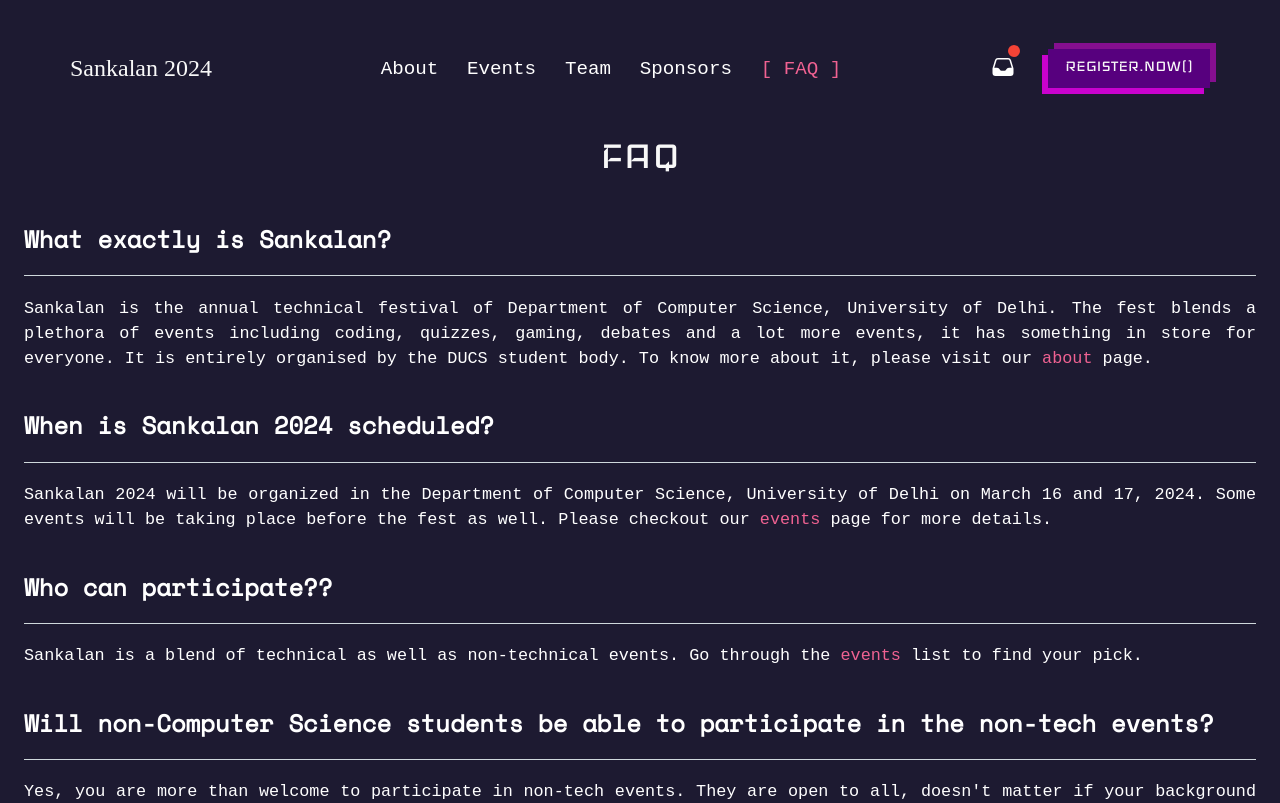
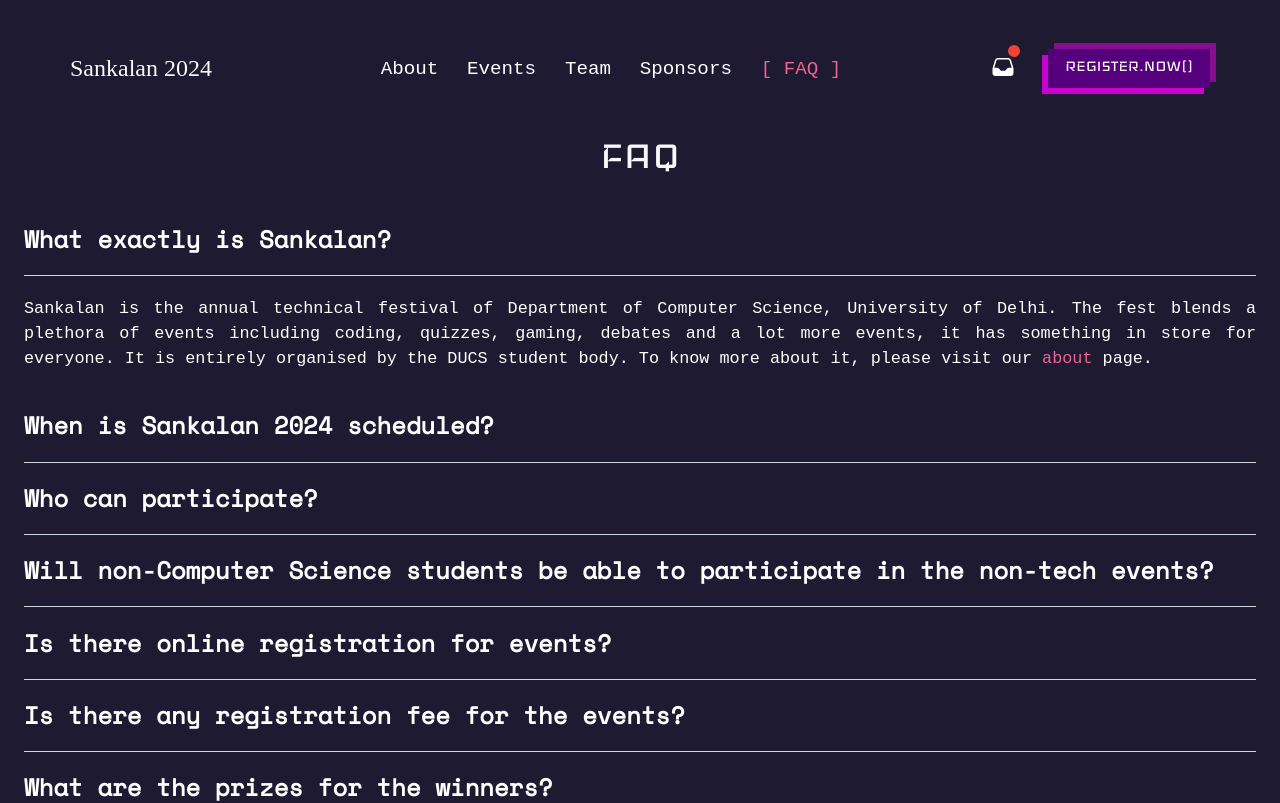
Before and after one commit to csdu/sankalan, a Next.js app: page /faq in a window 1280 px wide. Shown: the top 803 px of the page. Built offline with nearby package versions, Linux system fonts and the light colour scheme; a web font is replaced by a local one.

Commit message:
revert faq loading logic

```diff
--- a/data/faq.json
+++ b/data/faq.json
@@ -6,7 +6,7 @@
     "question": "When is Sankalan 2024 scheduled?",
     "answer": "Sankalan 2024 will be organized in the Department of Computer Science, University of Delhi on March 16 and 17, 2024. Some events will be taking place before the fest as well. Please checkout our <a class=\"text-pink-300\" href=\"/events\">events</a> page for more details. "
   }, {
-    "question": "Who can participate??",
+    "question": "Who can participate?",
     "answer": "Sankalan is a blend of technical as well as non-technical events. Go through the <a class=\"text-pink-300\" href=\"/events\">events</a> list to find your pick. "
   }, {
     "question": "Will non-Computer Science students be able to participate in the non-tech events?",
--- a/pages/faq/index.js
+++ b/pages/faq/index.js
@@ -16,6 +16,10 @@
     faq
   } = data;
 
+  const [open, setOpen] = React.useState(1);
+
+  const handleOpen = (value) => setOpen(open === value ? 0 : value);
+
   return (
     <PageLayout>
       <Head>
@@ -27,8 +31,8 @@
         {
           faq && faq.map((faq, index) => {
             return (
-              <Accordion key={index} open={true}>
-                <AccordionHeader className='text-white hover:text-pink-300 font-[spacemono]'>
+              <Accordion key={index} open={open === index + 1}>
+                <AccordionHeader className='text-white hover:text-pink-300 font-[spacemono]' onClick={() => handleOpen(index + 1)}>
                   <h2>{faq.question}</h2>
                 </AccordionHeader>
                 <AccordionBody className='text-white text-justify font-[monospace] faq'>
```
